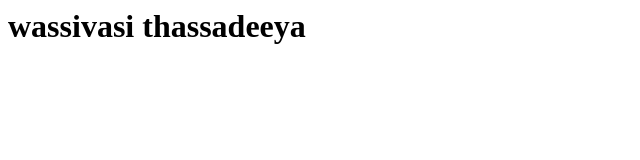
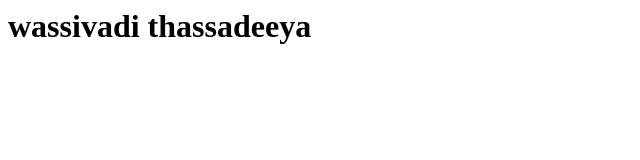
Before and after one commit to satishains/image, a plain HTML site: page FROM/COPY/index.html in a window 1280 px wide. Shown: the full height of the page, 0-640 px from the left. Drawn offline with Linux system fonts and the light colour scheme.

Commit message:
satishone

```diff
--- a/FROM/COPY/index.html
+++ b/FROM/COPY/index.html
@@ -1 +1 @@
-<h1> wassivasi thassadeeya</h1>
+<h1> wassivadi thassadeeya</h1>
```
